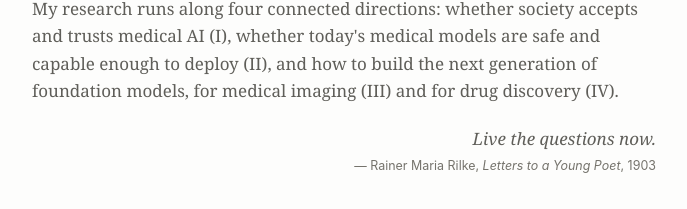
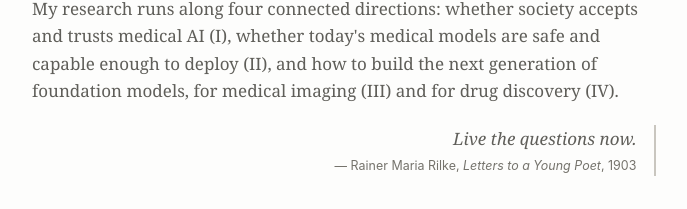
Before and after one commit to qianniu0304/qianniu0304.github.io, a plain HTML site: page index.html in a window 1280 px wide. Shown: the part 1236-1445 px from the top of the page, without its empty margins (296-983 px from the left). Drawn offline with Linux system fonts and the light colour scheme.

Commit message:
Give the epigraph a rule on its right edge
Mirrors the usual blockquote bar onto the side the right-aligned text is
flush against, so the rule and the ragged edge reinforce each other
instead of leaving a gap the way a left rule did.

Co-Authored-By: Claude Opus 5 (1M context) <noreply@anthropic.com>
Claude-Session: https://claude.ai/code/session_01DuDMta1sZos51ebg9rFDdo

```diff
--- a/style.css
+++ b/style.css
@@ -195,12 +195,15 @@ p:last-child { margin-bottom: 0; }
 
 /* ---------- research themes ---------- */
 
-/* Coda to the lede, once the four questions have been named. Right-aligned
-   and rule-less: it is the one deliberate break from the page's left axis,
-   which is what marks it as an aside rather than part of the argument. */
+/* Coda to the lede, once the four questions have been named. Right-aligned:
+   the one deliberate break from the page's left axis, which is what marks it
+   as an aside rather than part of the argument. The rule sits on the right,
+   where the ragged edge is flush and the two reinforce each other. */
 .epigraph {
   text-align: right;
   margin: 0 0 2.2rem;
+  padding-right: 1.1rem;
+  border-right: 2px solid var(--rule-strong);
 }
 .epigraph blockquote { margin: 0; }
 .epigraph p {
```
